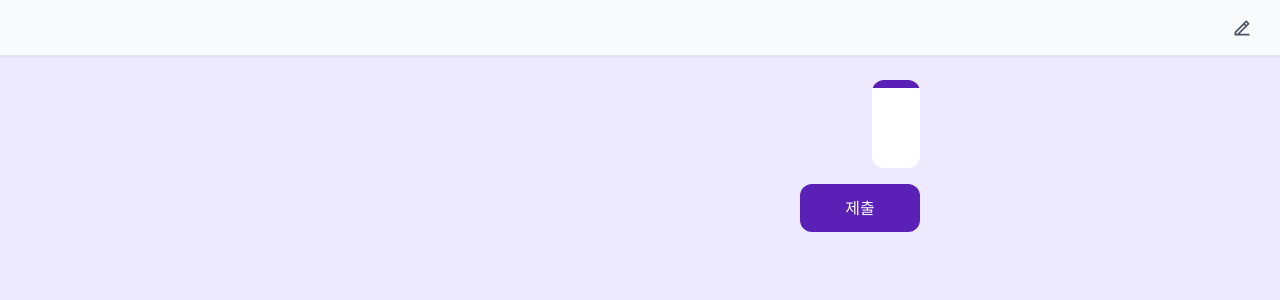
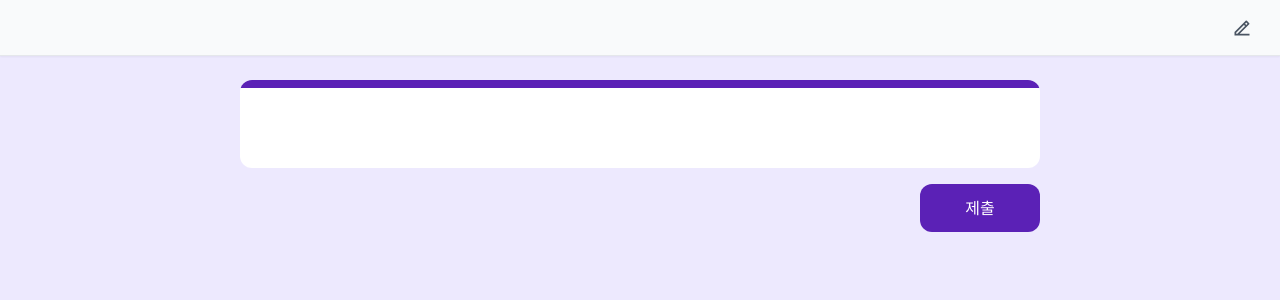
Before and after one commit to bh2980/googleFormClone, a React (Vite) app: page /preview in a window 1280 px wide. Shown: the top 300 px of the page. Built offline with nearby package versions, Linux system fonts and the light colour scheme.

Commit message:
design: min-w 추가

```diff
--- a/src/component/preview/QuestionBlock.tsx
+++ b/src/component/preview/QuestionBlock.tsx
@@ -15,7 +15,7 @@ const QuestionBlock = ({ questionID, ...props }: QuestionBlockProps) => {
   const { questionContent, required } = questionInfo;
 
   return (
-    <Block className="w-full group" {...props}>
+    <Block className="w-full group min-w-[800px]" {...props}>
       <div className="flex flex-col gap-4 py-8">
         <div className="flex items-center justify-between gap-4 group mx-[32px]">
           <div className="flex items-center cursor-text">
--- a/src/component/preview/TitleBlock.tsx
+++ b/src/component/preview/TitleBlock.tsx
@@ -6,7 +6,7 @@ const TitleBlock = () => {
   const { title, content } = useAppSelector((store) => store.docs);
 
   return (
-    <Block className="flex flex-col w-full gap-2 p-6" isTitleBlock>
+    <Block className="flex flex-col w-full gap-2 p-6 min-w-[800px]" isTitleBlock>
       <span className="text-3xl">{title}</span>
       <div>
         {content.split("\n").map((line) => (
```
